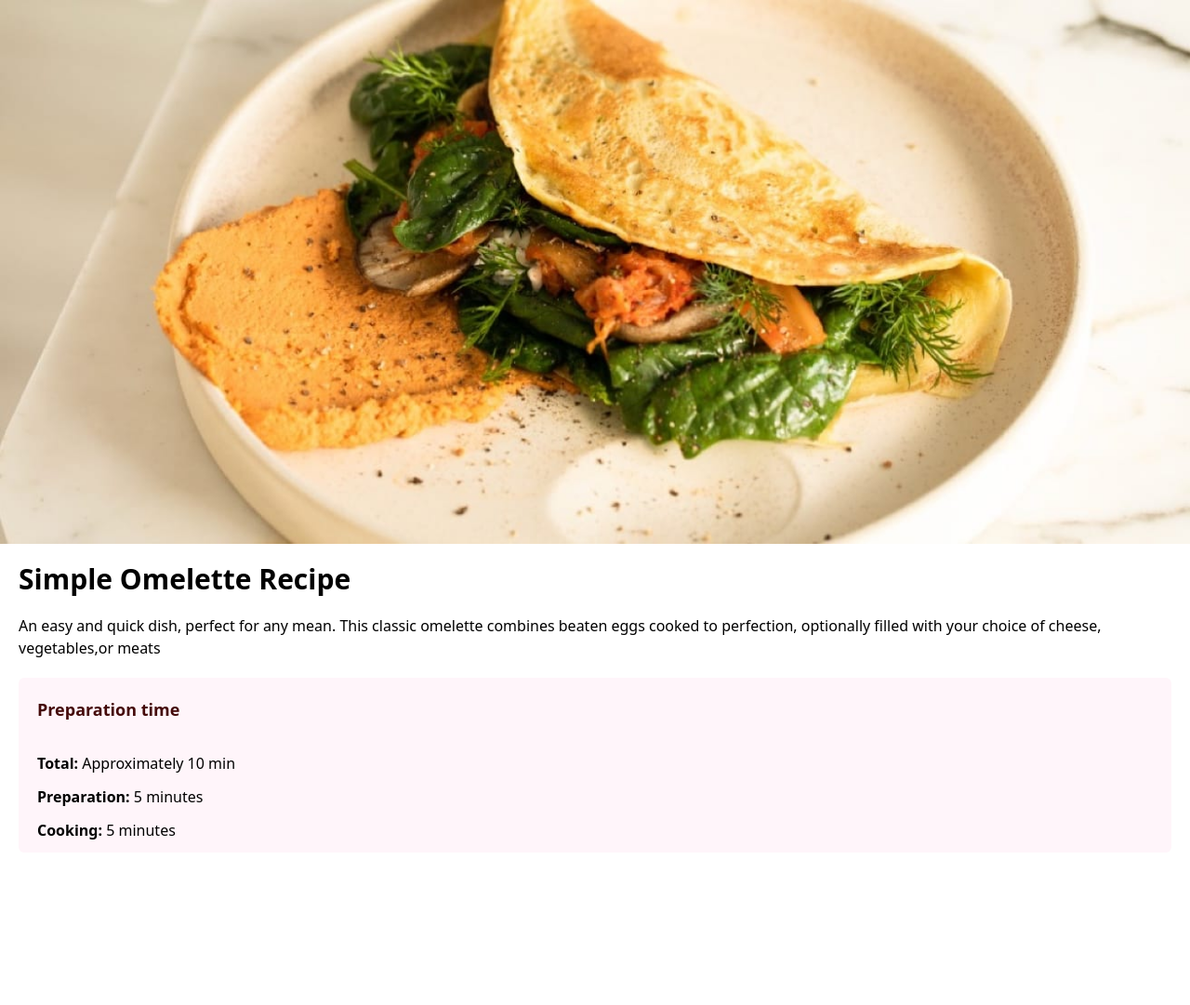
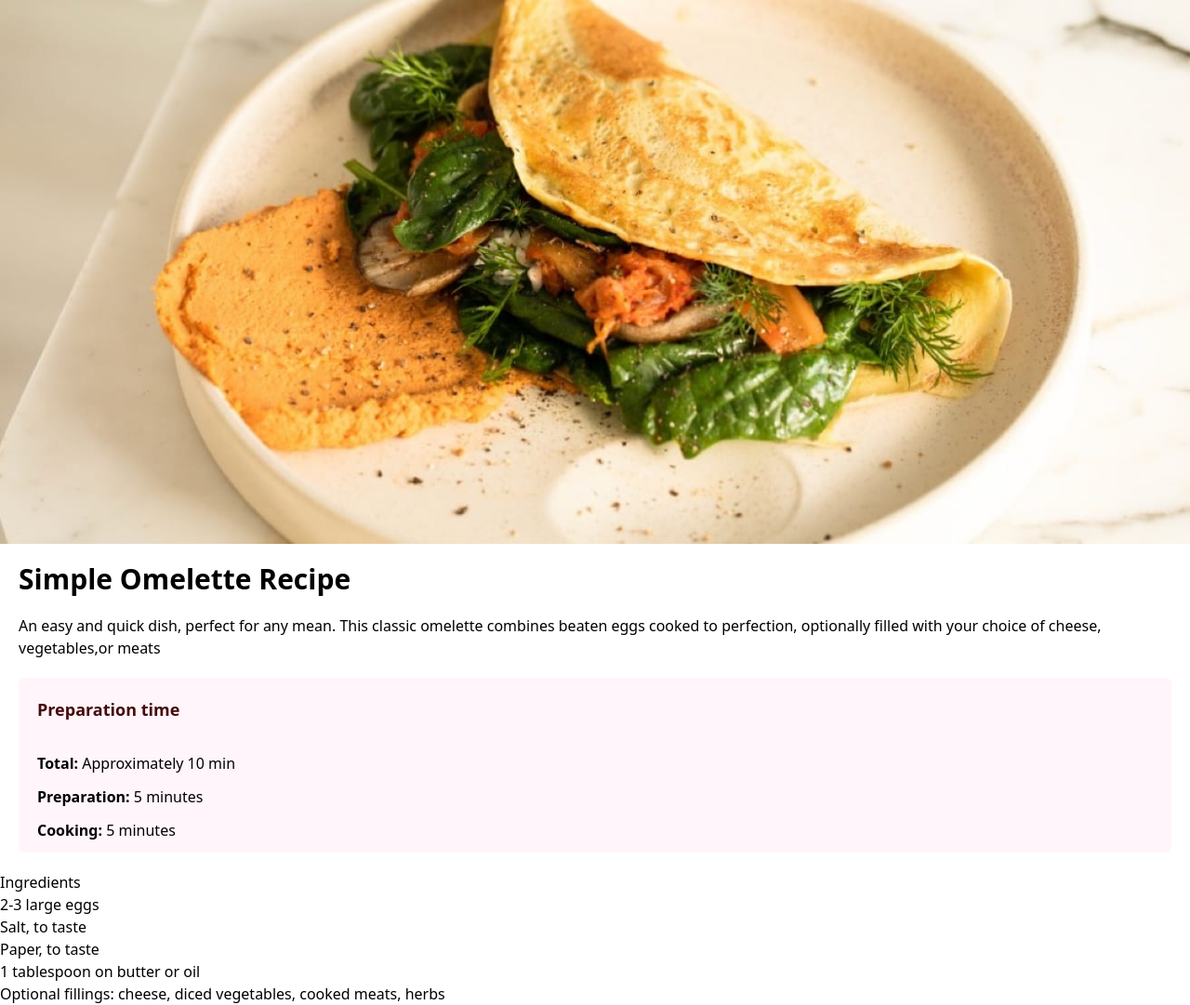
Before and after one commit to Miron-Silviu/main-recipe, a website: page docs/index.html in a window 1280 px wide. Shown: the whole page at 93% size. Before the commit the page ends 937 px from the top, so only its background shows below. Drawn offline with Linux system fonts and the light colour scheme.

Commit message:
Build : Create ingredients-container.

```diff
--- a/docs/index.html
+++ b/docs/index.html
@@ -44,6 +44,18 @@
           <li><strong>Cooking:</strong> 5 minutes</li>
         </ul>
       </div>
+      <div class="ingradients-container">
+        <h2>Ingredients</h2>
+        <ul>
+          <li>2-3 large eggs</li>
+          <li>Salt, to taste</li>
+          <li>Paper, to taste</li>
+          <li>1 tablespoon on butter or oil</li>
+          <li>
+            Optional fillings: cheese, diced vegetables, cooked meats, herbs
+          </li>
+        </ul>
+      </div>
     </div>
   </body>
 </html>
```
Also changed, not shown: docs/style.css.
